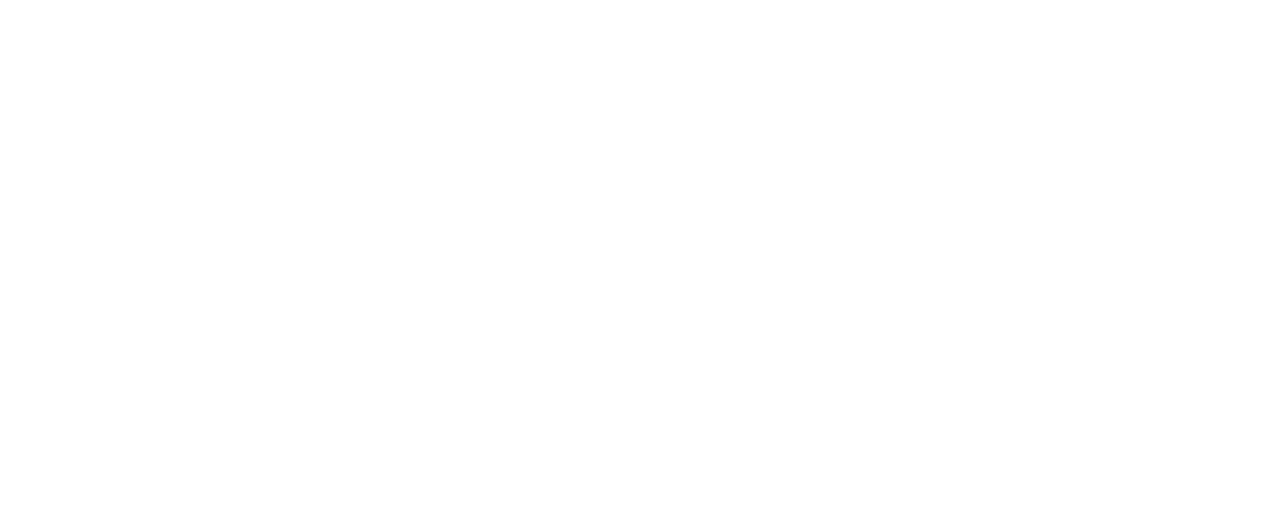
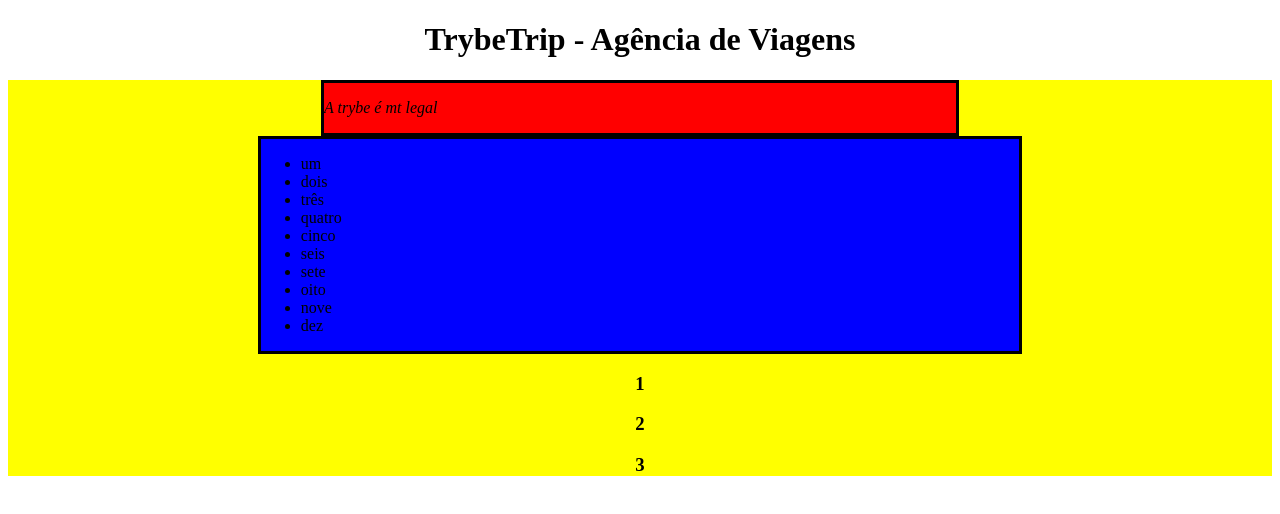
Before and after one commit to matheusDom1/trybe-exercicios, a plain HTML site: page Fundamentos/seção-04-Dom-Eventos-e-web Storage/Exercicio-1.html in a window 1280 px wide. Drawn offline with Linux system fonts and the light colour scheme.

Commit message:
finalizando exercicio do dia

```diff
--- a/Fundamentos/seção-04-Dom-Eventos-e-web Storage/Exercicio-1.html
+++ b/Fundamentos/seção-04-Dom-Eventos-e-web Storage/Exercicio-1.html
@@ -57,10 +57,62 @@
   </head>
   <body>
     <script>
-      // COLOQUE SEU CÓDIGO AQUI
+      const trybeTrip = document.createElement('h1');
+      trybeTrip.innerText = 'TrybeTrip - Agência de Viagens';
+      document.body.appendChild(trybeTrip);
+      trybeTrip.className = 'title';
+
+      const element = document.createElement('main');
+      element.className = 'main-content';
+      document.body.appendChild(element);
+
+      const section1 = document.createElement('section');
+      section1.className = 'center-content';
+      element.appendChild(section1);
+
+      const tagP = document.createElement('p');
+      tagP.innerText = 'A trybe é mt legal';
+      section1.appendChild(tagP);
+
+      const section2 = document.createElement('section');
+      section2.className = 'left-content';
+      element.appendChild(section2);
+
+      const section3 = document.createElement('section');
+      section3.className = 'right-content';
+      element.appendChild(section3);
+
+      const imgNova = document.createElement('img');
+      imgNova.src = 'https://picsum.photos/200';
+      imgNova.className = 'small-image';
+      section2.appendChild(imgNova);
+
+      const ul = document.createElement('ul');
+      const umAdez = ['um', 'dois', 'três', 'quatro', 'cinco', 'seis', 'sete', 'oito', 'nove', 'dez'];
+      for (let index = 0; index < umAdez.length; index += 1 ) {
+        const lista = document.createElement('li');
+        lista.innerText = umAdez[index];
+        ul.appendChild(lista);
+      }
+      section3.appendChild(ul);
+
+
+      for (let index = 1; index <= 3; index += 1) {
+        const h3 = document.createElement('h3');
+        h3.innerText = index;
+        h3.className = 'description';
+        element.appendChild(h3);
+      }
+
+      element.removeChild(section2);
+
+      const margin = document.getElementsByClassName('right-content')[0];
+      margin.style.marginRight = 'auto';
+
+
+
+
+
     </script>
   </body>
 </html>
-<script>
-
-</script>
```
